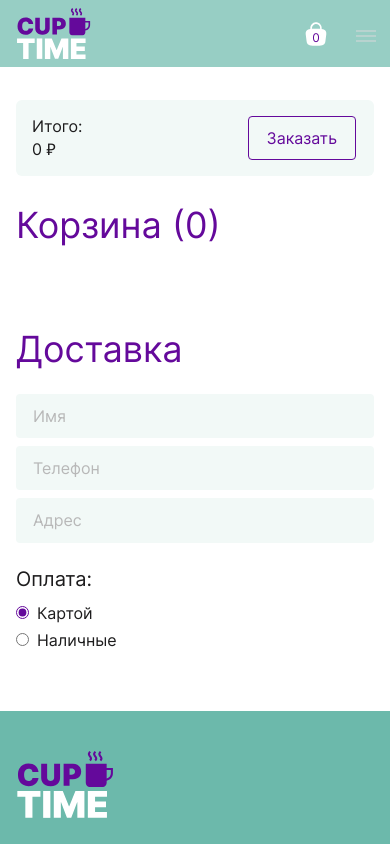
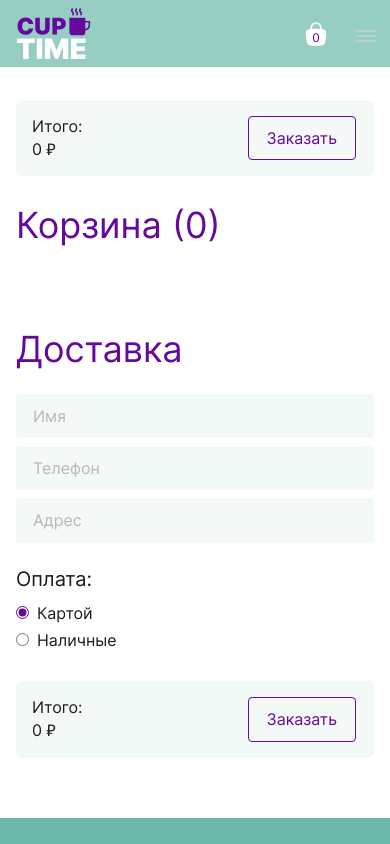
Before and after one commit to katenka-katrusya/cup-time, a React (Vite) app: page /cart in a window 390 px wide. Shown: the top 844 px of the page. Built offline with nearby package versions, Linux system fonts and the light colour scheme.

Commit message:
добавлен компонент CartSummary и продублирован при моб разрешении

```diff
--- a/src/assets/styles/cart.css
+++ b/src/assets/styles/cart.css
@@ -35,6 +35,10 @@
   padding: 24px;
   border-radius: 6px;
   background-color: #f2f9f7;
+}
+
+.cart__summary-bottom {
+  display: none;
 }
 
 .cart__summary-title {
@@ -140,6 +144,11 @@
     margin-bottom: 30px;
   }
 
+  .cart__summary-bottom {
+    display: grid;
+    margin: 0;
+  }
+
   .cart__total {
     padding-top: 0;
   }
--- a/src/assets/styles/modal-cart.css
+++ b/src/assets/styles/modal-cart.css
@@ -57,7 +57,6 @@
     justify-content: space-between;
     padding: 15px;
     max-width: 330px;
-    min-height: 200px;
   }
 
   .modal-cart__title {
--- a/src/assets/styles/order.css
+++ b/src/assets/styles/order.css
@@ -111,6 +111,7 @@
   .order__form {
     grid-template-columns: 1fr;
     gap: 8px 0;
+    margin-bottom: 30px;
   }
 
   .order__input {
--- a/src/components/Cart.jsx
+++ b/src/components/Cart.jsx
@@ -2,9 +2,8 @@ import { CartItem } from './CartItem.jsx';
 import { useCart } from '../context/CartContext.jsx';
 import { SkeletonLoader } from './SkeletonLoader.jsx';
 import { useState } from 'react';
-import { useOrder } from '../context/OrderContext.jsx';
-import { API_URL } from '../const.js';
 import Modal from 'react-modal';
+import { CartSummary } from './CartSummary.jsx';
 
 Modal.setAppElement('#root');
 
@@ -12,47 +11,12 @@ export const Cart = () => {
   const [orderStatus, setOrderStatus] = useState(null);
   const [orderId, setOrderId] = useState(null);
   const [isOpenModal, setIsOpenModal] = useState(false);
-
   const { cart, clearCart } = useCart();
-  const { orderDetails, clearOrderDetails } = useOrder();
-
-  const handleSubmit = async () => {
-    const orderData = {
-      ...orderDetails,
-      items: cart.map(({ id, quantity }) => ({ id, quantity })),
-    };
-
-    try {
-      const response = await fetch(`${API_URL}/api/orders`, {
-        method: 'POST',
-        headers: {
-          'Content-Type': 'application/json',
-        },
-        body: JSON.stringify(orderData),
-      });
-
-      if (!response.ok) {
-        throw new Error('Ошибка при отправке заказа');
-      }
-      const result = await response.json();
-
-      setOrderStatus('success');
-      setOrderId(result.order.id);
-      clearCart();
-      clearOrderDetails();
-    } catch (error) {
-      setOrderStatus('error');
-      console.error(`Ошибка при создании заказа: ${error}`);
-    } finally {
-      setIsOpenModal(true);
-    }
-  };
 
   const closeModal = () => {
     setIsOpenModal(false);
   };
 
-  const totalPrice = cart?.reduce((acc, item) => item.price * item.quantity + acc, 0) ?? 0;
   const totalQuantity = cart?.reduce((acc, item) => acc + item.quantity, 0) ?? 0;
 
   return (
@@ -65,14 +29,7 @@ export const Cart = () => {
            : <SkeletonLoader />
           }
         </ul>
-
-        <div className='cart__summary'>
-          <h3 className='cart__summary-title'>Итого:</h3>
-          <p className='cart__total'>{totalPrice}&nbsp;₽</p>
-          <button className='cart__order-button' onClick={handleSubmit}>
-            Заказать
-          </button>
-        </div>
+        <CartSummary classNameComponent='cart__summary' />
       </div>
 
       <Modal
--- /dev/null
+++ b/src/components/CartSummary.jsx
@@ -0,0 +1,57 @@
+import { useOrder } from '../context/OrderContext.jsx';
+import { API_URL } from '../const.js';
+import { useState } from 'react';
+import { useCart } from '../context/CartContext.jsx';
+
+export const CartSummary = ({classNameComponent}) => {
+  const [orderStatus, setOrderStatus] = useState(null);
+  const [orderId, setOrderId] = useState(null);
+  const [isOpenModal, setIsOpenModal] = useState(false);
+  const { cart, clearCart } = useCart();
+  const { orderDetails, clearOrderDetails } = useOrder();
+
+  const totalPrice = cart?.reduce((acc, item) => item.price * item.quantity + acc, 0) ?? 0;
+
+
+  const handleSubmit = async () => {
+    const orderData = {
+      ...orderDetails,
+      items: cart.map(({ id, quantity }) => ({ id, quantity })),
+    };
+
+    try {
+      const response = await fetch(`${API_URL}/api/orders`, {
+        method: 'POST',
+        headers: {
+          'Content-Type': 'application/json',
+        },
+        body: JSON.stringify(orderData),
+      });
+
+      if (!response.ok) {
+        throw new Error('Ошибка при отправке заказа');
+      }
+      const result = await response.json();
+
+      setOrderStatus('success');
+      setOrderId(result.order.id);
+      clearCart();
+      clearOrderDetails();
+    } catch (error) {
+      setOrderStatus('error');
+      console.error(`Ошибка при создании заказа: ${error}`);
+    } finally {
+      setIsOpenModal(true);
+    }
+  };
+
+  return (
+    <div className={classNameComponent}>
+      <h3 className='cart__summary-title'>Итого:</h3>
+      <p className='cart__total'>{totalPrice}&nbsp;₽</p>
+      <button className='cart__order-button' onClick={handleSubmit}>
+        Заказать
+      </button>
+    </div>
+  )
+}
--- a/src/components/Order.jsx
+++ b/src/components/Order.jsx
@@ -1,4 +1,5 @@
 import { useOrder } from '../context/OrderContext.jsx';
+import { CartSummary } from './CartSummary.jsx';
 
 export const Order = () => {
   const { orderDetails, updateOrderDetails } = useOrder();
@@ -66,6 +67,7 @@ export const Order = () => {
             </label>
           </fieldset>
         </form>
+        <CartSummary classNameComponent='cart__summary-bottom cart__summary' />
       </div>
     </section>
   );
```
